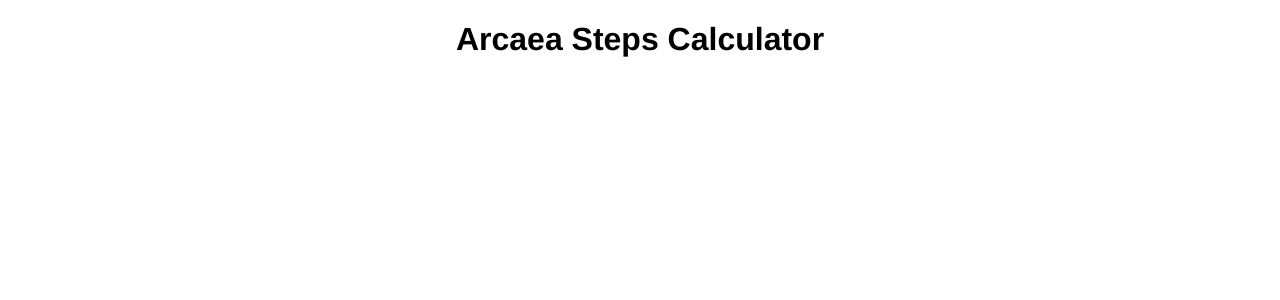
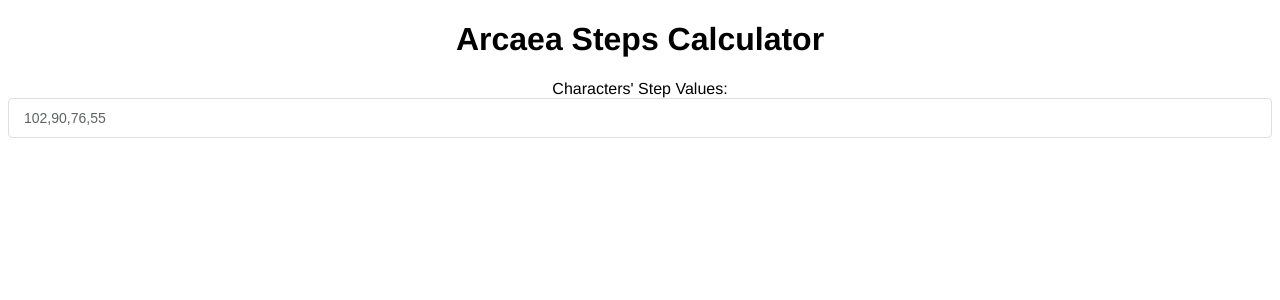
Before and after one commit to HyDevelop/ArcaeaStepsCalculator, a Vue app: page / in a window 1280 px wide. Shown: the top 300 px of the page. Built offline with nearby package versions, Linux system fonts and the light colour scheme.

Commit message:
[+] Create step value input bar

```diff
--- a/src/app/App.vue
+++ b/src/app/App.vue
@@ -2,6 +2,10 @@
     <div id="app">
         <h1>Arcaea Steps Calculator</h1>
 
+        <div class="settings">
+            <div class="label">Characters' Step Values:</div>
+            <el-input placeholder="Step Values" v-model="settings.characterSteps"/>
+        </div>
     </div>
 </template>
 
```
